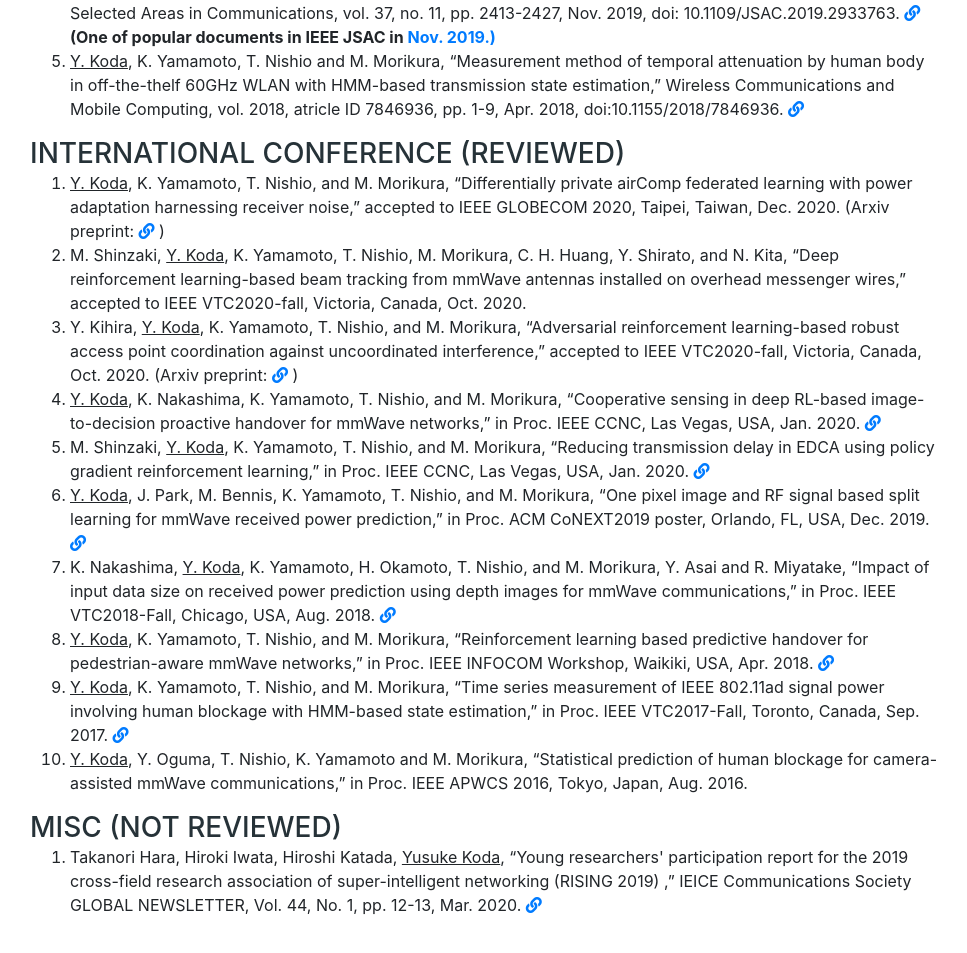
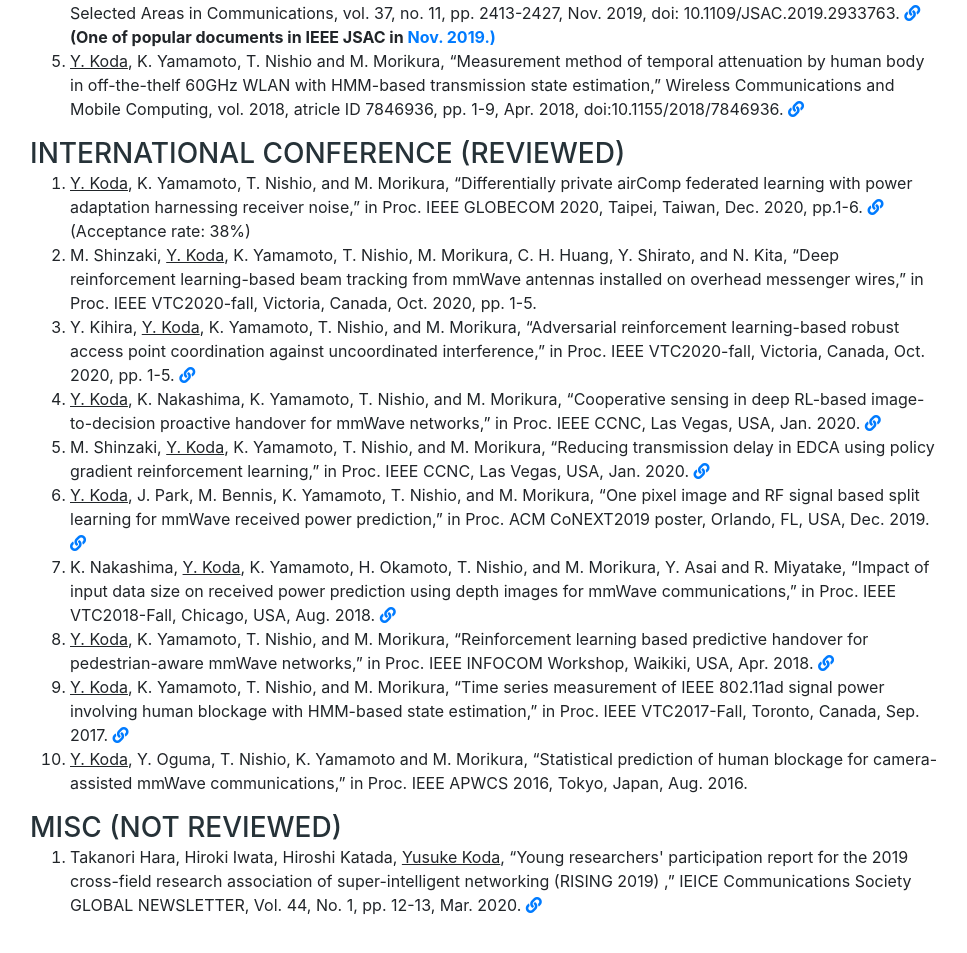
Before and after one commit to kodakodakoda/webpage_koda, a website with bundled scripts: page index.html in a window 1280 px wide. Shown: the part 2968-3921 px from the top of the page, without its empty margins (290-1257 px from the left). Built offline with nearby package versions, Linux system fonts and the light colour scheme; a web font is replaced by a local one.

Commit message:
update conferences status

```diff
--- a/index.html
+++ b/index.html
@@ -270,24 +270,22 @@
           <h3 class="mb-0">International conference (reviewed)</h3>
           <ol>
             <li><u>Y. Koda</u>, K. Yamamoto, T. Nishio, and M. Morikura, “Differentially private airComp federated
-              learning with power adaptation harnessing receiver noise,” accepted to IEEE GLOBECOM 2020, Taipei, Taiwan,
-              Dec. 2020.
-              (Arxiv preprint: <a href="https://arxiv.org/abs/2004.06337" target="_blank">
+              learning with power adaptation harnessing receiver noise,” in Proc. IEEE GLOBECOM 2020, Taipei, Taiwan, Dec. 2020, pp.1-6.
+              <a href="https://arxiv.org/abs/2004.06337" target="_blank">
                 <i class="fa fa-link" aria-hidden="true"></i>
-              </a>)
+              </a>
+              (Acceptance rate: 38%)
             </li>
             <li>M. Shinzaki, <u>Y. Koda</u>, K. Yamamoto, T. Nishio, M. Morikura, C. H. Huang, Y. Shirato, and N. Kita,
               “Deep reinforcement learning-based beam tracking from mmWave antennas installed on overhead messenger
-              wires,” accepted to IEEE VTC2020-fall, Victoria, Canada, Oct. 2020.
+              wires,” in Proc. IEEE VTC2020-fall, Victoria, Canada, Oct. 2020, pp. 1-5.
             </li>
             <li>Y. Kihira, <u>Y. Koda</u>, K. Yamamoto, T. Nishio, and M. Morikura, “Adversarial reinforcement
-              learning-based robust access point coordination against uncoordinated interference,” accepted to IEEE
-              VTC2020-fall,
-              Victoria, Canada,
-              Oct. 2020.
-              (Arxiv preprint: <a href="https://arxiv.org/abs/2004.00835" target="_blank">
+              learning-based robust access point coordination against uncoordinated interference,” in Proc. IEEE
+              VTC2020-fall, Victoria, Canada, Oct. 2020, pp. 1-5.
+              <a href="https://arxiv.org/abs/2004.00835" target="_blank">
                 <i class="fa fa-link" aria-hidden="true"></i>
-              </a>)
+              </a>
             </li>
             <li><u>Y. Koda</u>, K. Nakashima, K. Yamamoto, T. Nishio, and M. Morikura, “Cooperative sensing in deep
               RL-based
```
